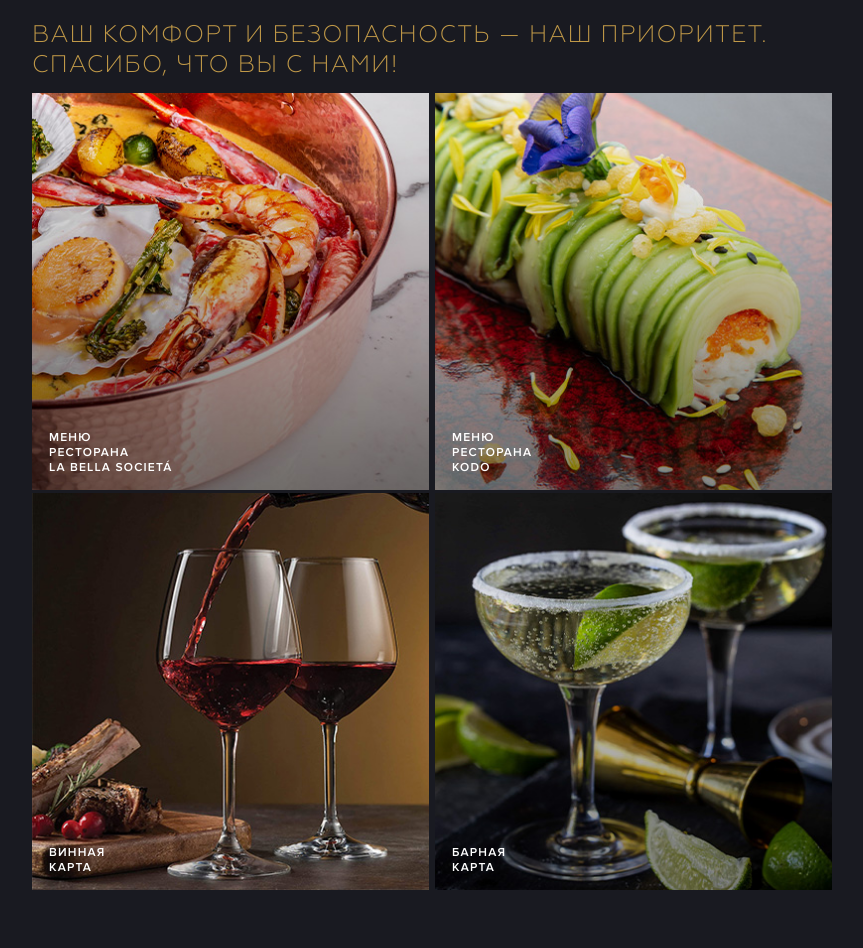
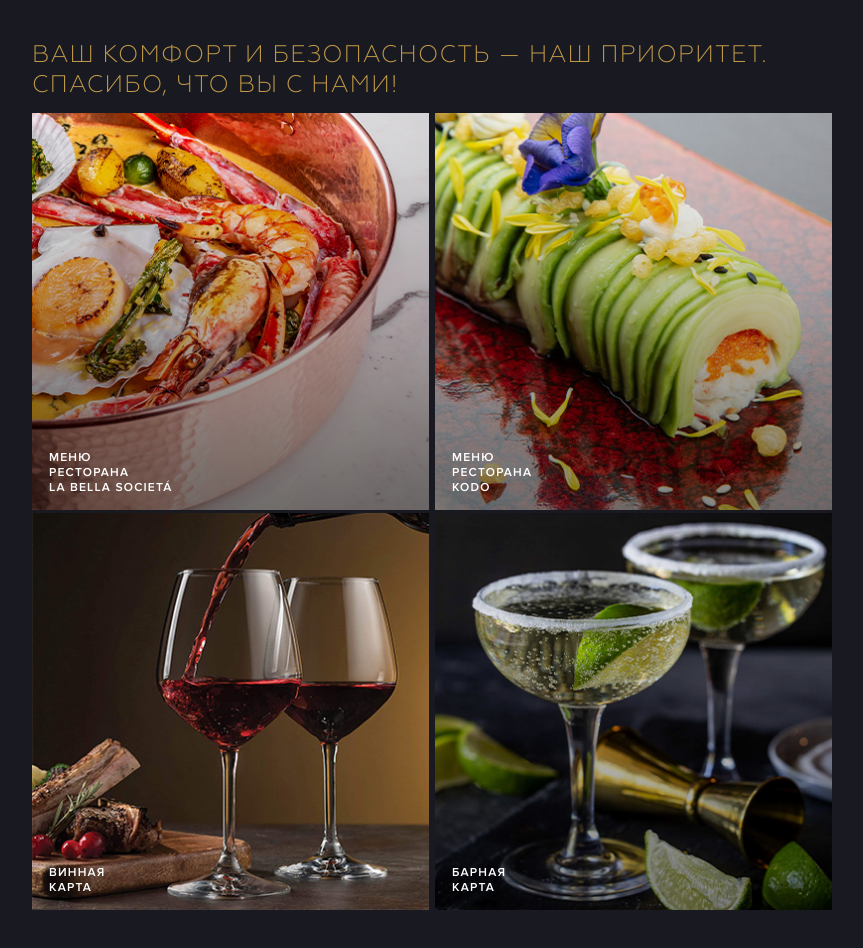
Before and after one commit to begemo/begemo.github.io, a plain HTML site: page index.html in a window 1280 px wide. Shown: the whole page, without its empty margins (208-1071 px from the left). Drawn offline with Linux system fonts and the light colour scheme.

Commit message:
Update index.html

```diff
--- a/index.html
+++ b/index.html
@@ -21,10 +21,6 @@
       	background-color: #191a21;
       	color: #c09948;
       	margin: 0;
-        display: flex;
-        flex-direction: column;
-        min-height: 100vh;
-        justify-content: center;
       }
       .menu_container {
       	max-width: 800px;
@@ -36,7 +32,7 @@
       	font-size: 24px;
       	text-transform: uppercase;
       	letter-spacing: 0.05em;
-      	margin: 20px 0 10px;
+      	margin: 40px 0 10px;
       }
       .menu_tiles {
       	margin: 0 -3px 40px;
```
